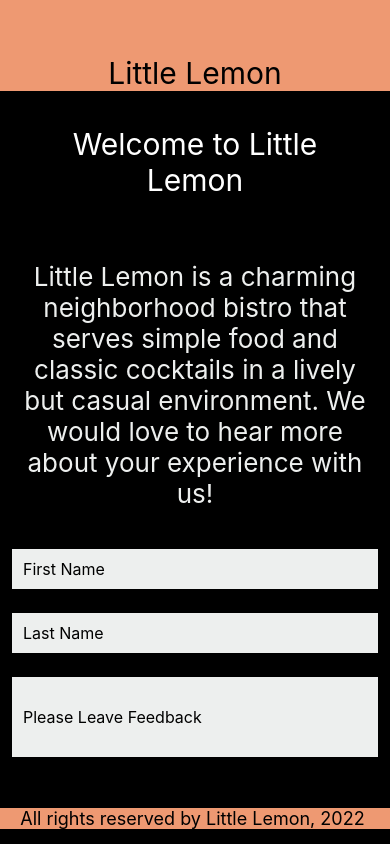
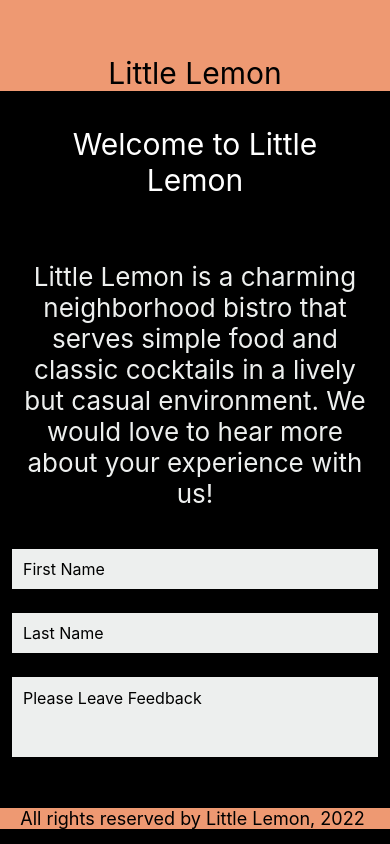
Before and after one commit to khambley/LittleLemonReactNativeApp, a React Native app: screen / in a window 390 px wide. Built offline with nearby package versions, Linux system fonts and the light colour scheme.

Commit message:
2.4.1 - Added multiline prop to TextInput message box

```diff
--- a/WelcomeScreen.js
+++ b/WelcomeScreen.js
@@ -31,7 +31,8 @@ export default function WelcomeScreen() {
             style={welcomeStyles.messageBox}
             value={message}
             onChangeText={onChangeMessage}
-            placeholder={'Please Leave Feedback'} />
+            placeholder={'Please Leave Feedback'}
+            multiline={true} />
         </ScrollView>
      </KeyboardAvoidingView>
     );
```
